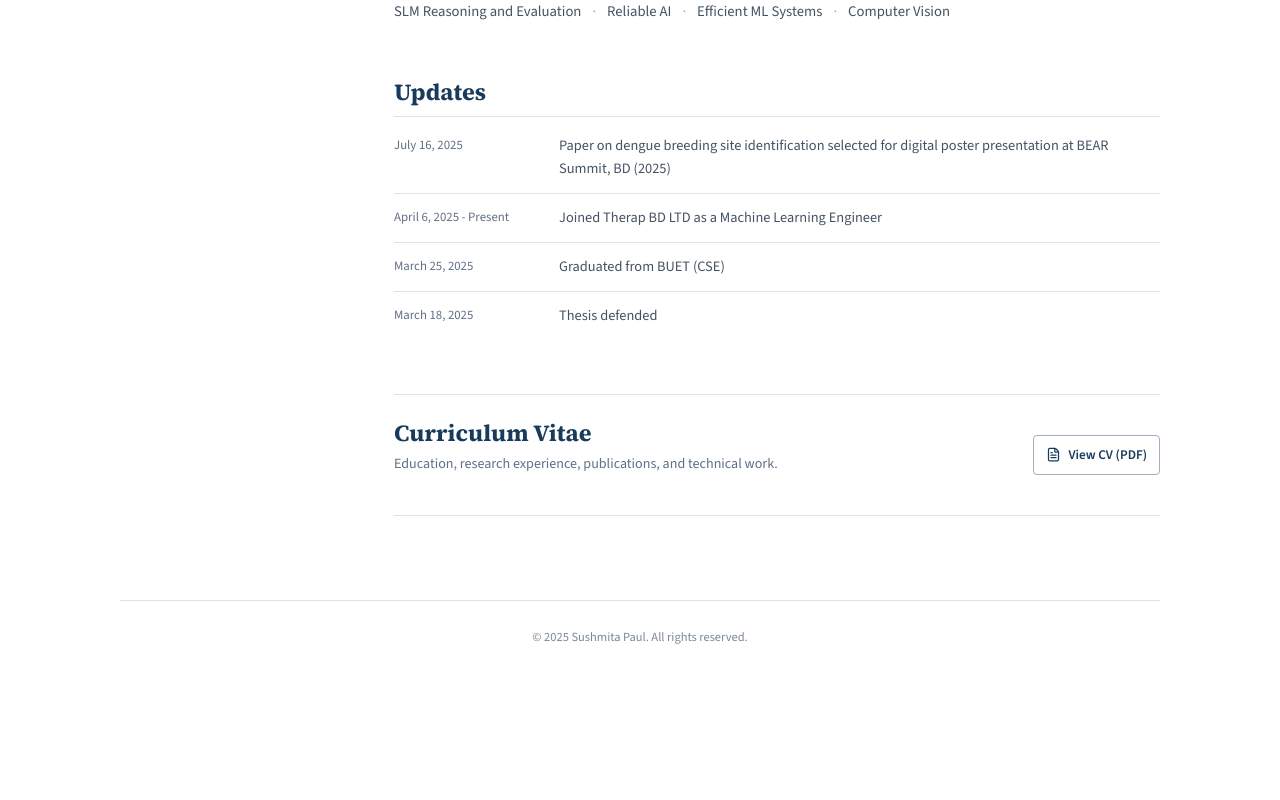
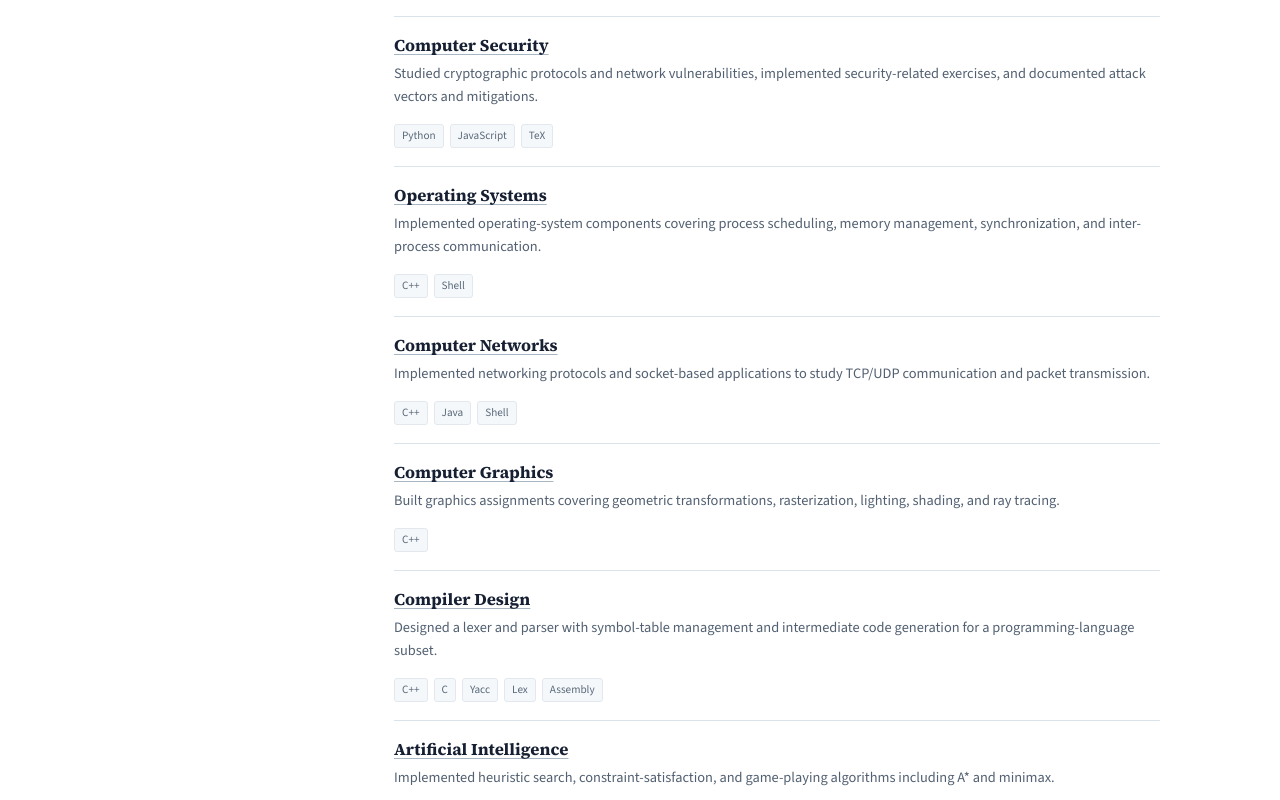
Before and after one commit to mitu247/portfolio, a React (Create React App) app: page / in a window 1280 px wide. Shown: the part 2240-3040 px from the top of the page. Before the commit the page ends 2938 px from the top, so only its background shows below. Built offline with nearby package versions, Linux system fonts and the light colour scheme; the HTML template or start-up script is replaced by a standard one.

Commit message:
updated with new research

```diff
--- a/src/components/Projects.js
+++ b/src/components/Projects.js
@@ -38,7 +38,7 @@ const Projects = () => {
           <ProjectItem key={project.id} project={project} />
         ))}
       </div>
-      <div className="category-label">Academic project</div>
+      <div className="category-label">Academic & Course Projects</div>
       <div className="project-list">
         {projects.map((project) => (
           <ProjectItem key={project.id} project={project} />
--- a/src/data/portfolioData.js
+++ b/src/data/portfolioData.js
@@ -53,6 +53,62 @@ export const projects = [
 		description: "Full-stack e-learning platform with personalized course recommendations, GPT-based chatbot, and AI-powered examination system.",
 		technologies: ["TypeScript", "JavaScript", "CSS", "HTML"],
 		link: "https://github.com/EduByte-BUET/EduByte-CSE-408-Software-Engineering-Sessional",
+		demo: null
+	},
+	{
+		id: 2,
+		title: "Football Player Database Management System",
+		description: "Java-based system for managing football player records with multi-attribute search and persistent storage.",
+		technologies: ["Java", "CSS"],
+		link: "https://github.com/mitu247/Java-Term-Project-108",
+		demo: null
+	},
+	{
+		id: 3,
+		title: "Computer Security",
+		description: "Studied cryptographic protocols and network vulnerabilities, implemented security-related exercises, and documented attack vectors and mitigations.",
+		technologies: ["Python", "JavaScript", "TeX"],
+		link: "https://github.com/mitu247/Computer-Security-406",
+		demo: null
+	},
+	{
+		id: 4,
+		title: "Operating Systems",
+		description: "Implemented operating-system components covering process scheduling, memory management, synchronization, and inter-process communication.",
+		technologies: ["C++", "Shell"],
+		link: "https://github.com/mitu247/Operating-Systems-314",
+		demo: null
+	},
+	{
+		id: 5,
+		title: "Computer Networks",
+		description: "Implemented networking protocols and socket-based applications to study TCP/UDP communication and packet transmission.",
+		technologies: ["C++", "Java", "Shell"],
+		link: "https://github.com/mitu247/Computer-Network-322",
+		demo: null
+	},
+	{
+		id: 6,
+		title: "Computer Graphics",
+		description: "Built graphics assignments covering geometric transformations, rasterization, lighting, shading, and ray tracing.",
+		technologies: ["C++"],
+		link: "https://github.com/mitu247/Computer-Graphics-410",
+		demo: null
+	},
+	{
+		id: 7,
+		title: "Compiler Design",
+		description: "Designed a lexer and parser with symbol-table management and intermediate code generation for a programming-language subset.",
+		technologies: ["C++", "C", "Yacc", "Lex", "Assembly"],
+		link: "https://github.com/mitu247/Compiler-310",
+		demo: null
+	},
+	{
+		id: 8,
+		title: "Artificial Intelligence",
+		description: "Implemented heuristic search, constraint-satisfaction, and game-playing algorithms including A* and minimax.",
+		technologies: ["Java", "C++"],
+		link: "https://github.com/mitu247/Artificial-Intelligence-318",
 		demo: null
 	}
 ];
```
